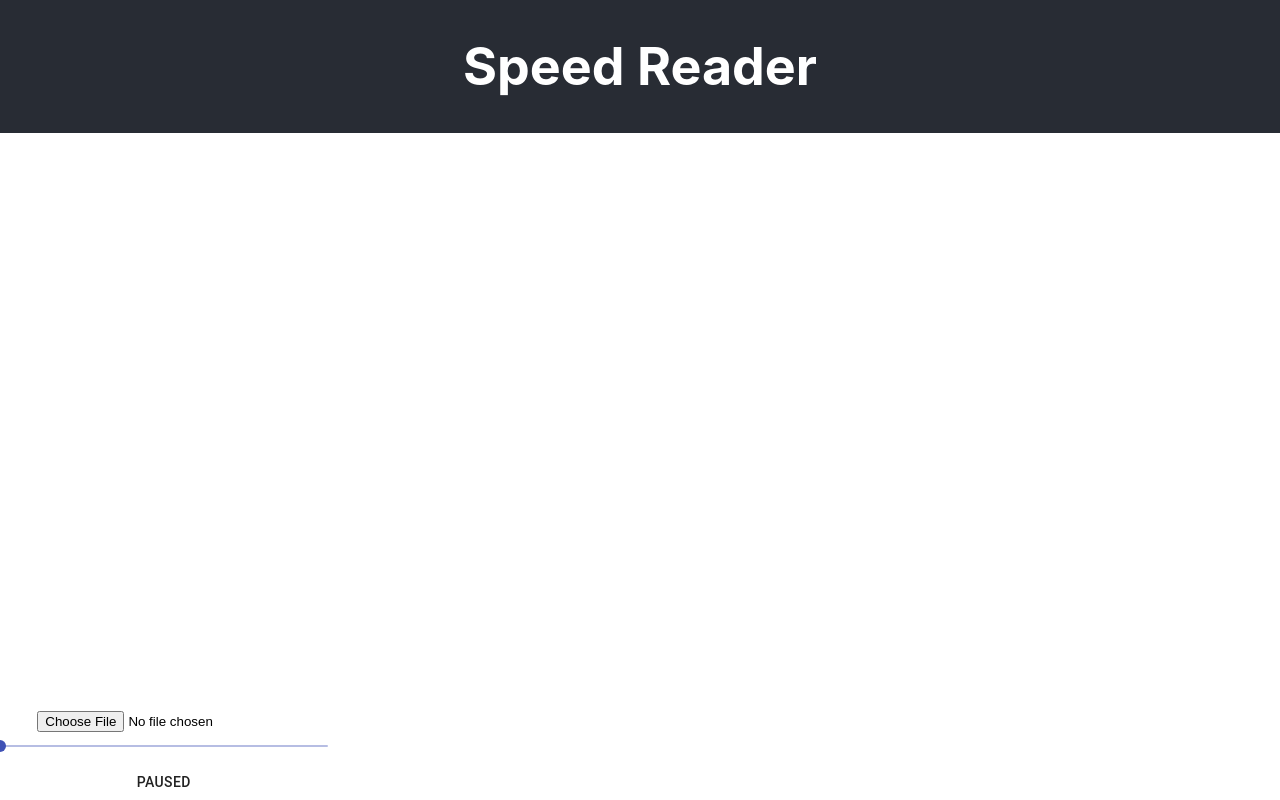
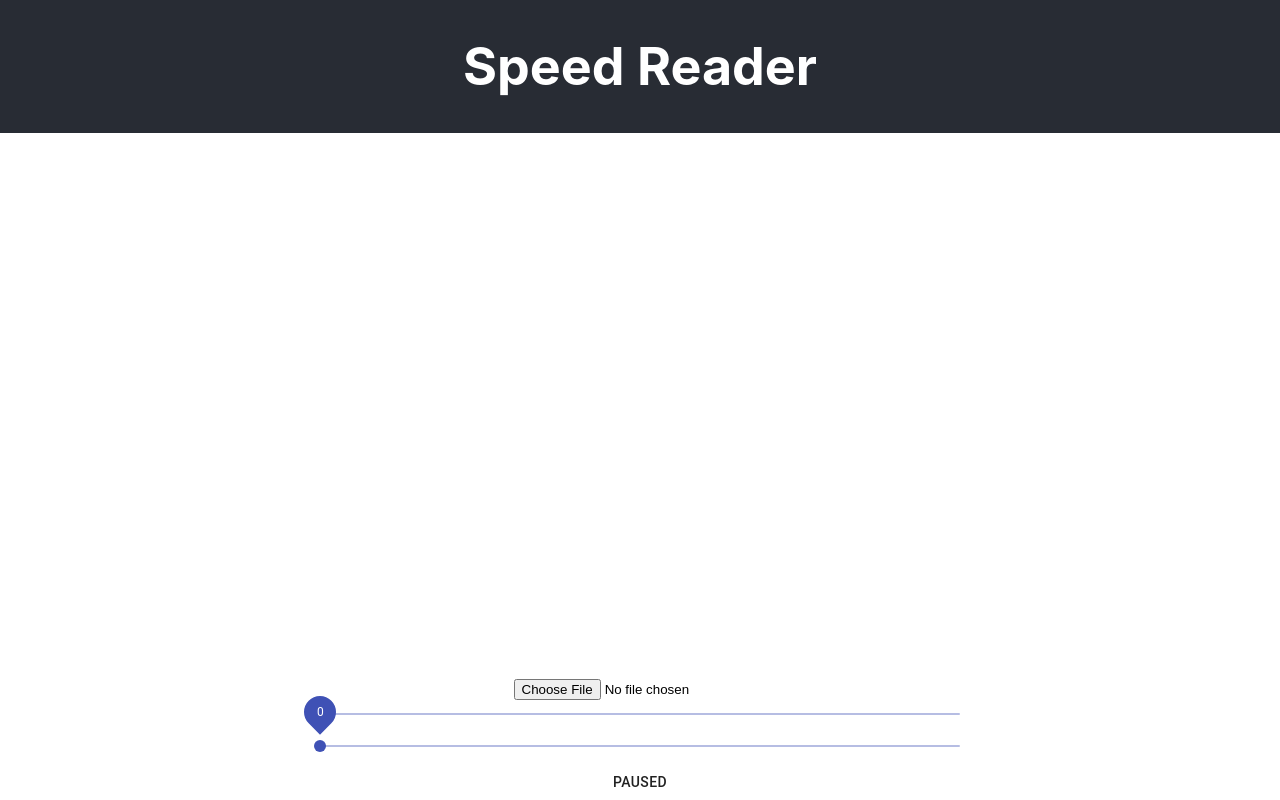
Before and after one commit to Madoxen/speed-reader, a React (Create React App) app: page / in a window 1280 px wide. Built offline with nearby package versions, Linux system fonts and the light colour scheme.

Commit message:
Added progress bar to the app

```diff
--- a/src/App.css
+++ b/src/App.css
@@ -1,4 +1,5 @@
 .App {
+
 }
 
 .App-header {
@@ -18,9 +19,10 @@
 
 .App-controls
 {
+  width: 50%;
   position: fixed;
   bottom: 0px;
-  display: flexbox;
+  left: 25%;
   align-items: center;
   justify-content: center;
   text-align: center;
--- a/src/App.tsx
+++ b/src/App.tsx
@@ -42,9 +42,7 @@ class App extends Component<IProps, IState>  {
 
   handleOnPlayerStateChange(state: IState["currentState"]) {
     this.setState({ currentState: state })
-
     this.toggleInterval();
-
   }
 
   handleOnSpeedChange(speed: number) {
@@ -52,9 +50,13 @@ class App extends Component<IProps, IState>  {
     this.resetInterval();
   }
 
+
   handleBookChanged(slicedBook: string[]) {
-    this.setState({ currentBook: slicedBook });
-    console.log(this.state.currentBook)
+    //If book changes, set word array to the new one, and reset word index
+    this.setState({ currentBook: slicedBook, currentWordIndex: 0 });
+    if (this.timerID !== null) {
+      window.clearInterval(this.timerID);
+    }
   }
 
   //cycles to next word
@@ -86,14 +88,15 @@ class App extends Component<IProps, IState>  {
 
 
 
+
   render() {
     let book = this.state.currentBook;
     let word: string | null = null;
+    let maxWords: number = 0
     if (book !== null) {
       word = book[this.state.currentWordIndex];
+      maxWords = book.length;
     }
-
-
 
     return (
       <div className="App">
@@ -109,6 +112,8 @@ class App extends Component<IProps, IState>  {
           <WordContainer word={word}></WordContainer>
           <BookProcessor bookChangedHandler={this.handleBookChanged}></BookProcessor>
           <PlayerControls
+            currentWordIndex={this.state.currentWordIndex}
+            wordMax={maxWords}
             currentSpeed={this.state.currentSpeed}
             currentState={this.state.currentState}
             onSpeedChanged={this.handleOnSpeedChange}
--- a/src/PlayerControls.tsx
+++ b/src/PlayerControls.tsx
@@ -6,18 +6,19 @@ import { isPropertySignature } from 'typescript';
 
 
 interface IProps {
-    currentState: "playing" | "paused"
+    currentState: "playing" | "paused",
+    currentWordIndex: number,
+    wordMax: number,
     currentSpeed: number;
     onSpeedChanged: any, //TODO: change to concrete type
     onStateChanged: any, //TODO: change to concrete type
-
 }
 
 
 class PlayerControls extends Component<IProps>  {
 
-    maxWordsPerMinute : number = 1000;
-    minWordsPerMinute : number = 0;
+    maxWordsPerMinute: number = 1000;
+    minWordsPerMinute: number = 0;
 
     constructor(props: IProps) {
         super(props);
@@ -41,10 +42,12 @@ class PlayerControls extends Component<IProps>  {
         this.props.onSpeedChanged(value);
     }
 
+
     render() {
         return (
             <> {/*Fragment*/}
                 <Slider step={1} valueLabelDisplay="auto" onChange={this.onSliderValueChange} max={this.maxWordsPerMinute} min={this.minWordsPerMinute}></Slider>
+                <Slider step={1} valueLabelDisplay="on" value={this.props.currentWordIndex} max={this.props.wordMax} min={0} draggable={false}></Slider>
                 <Button onClick={this.onButtonClick}>
                     <a>{this.props.currentState}</a>
                 </Button>
```
